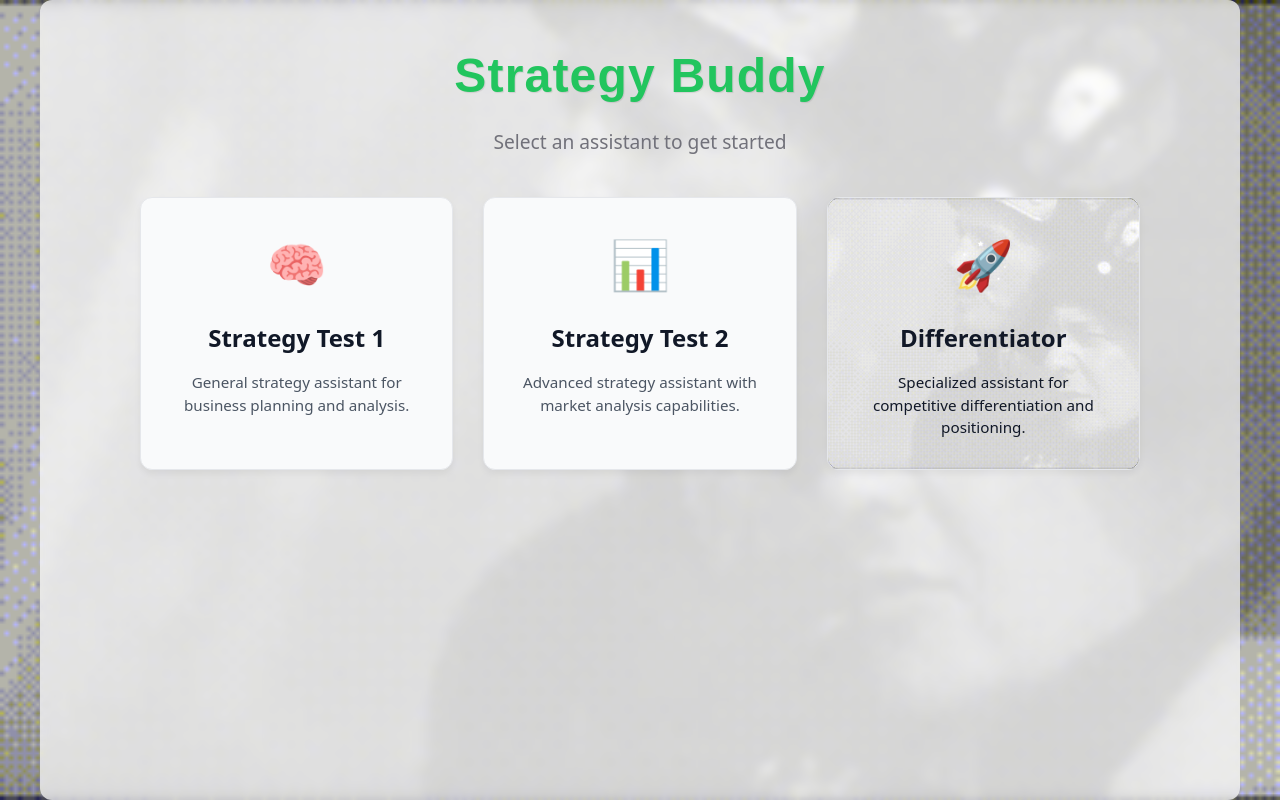
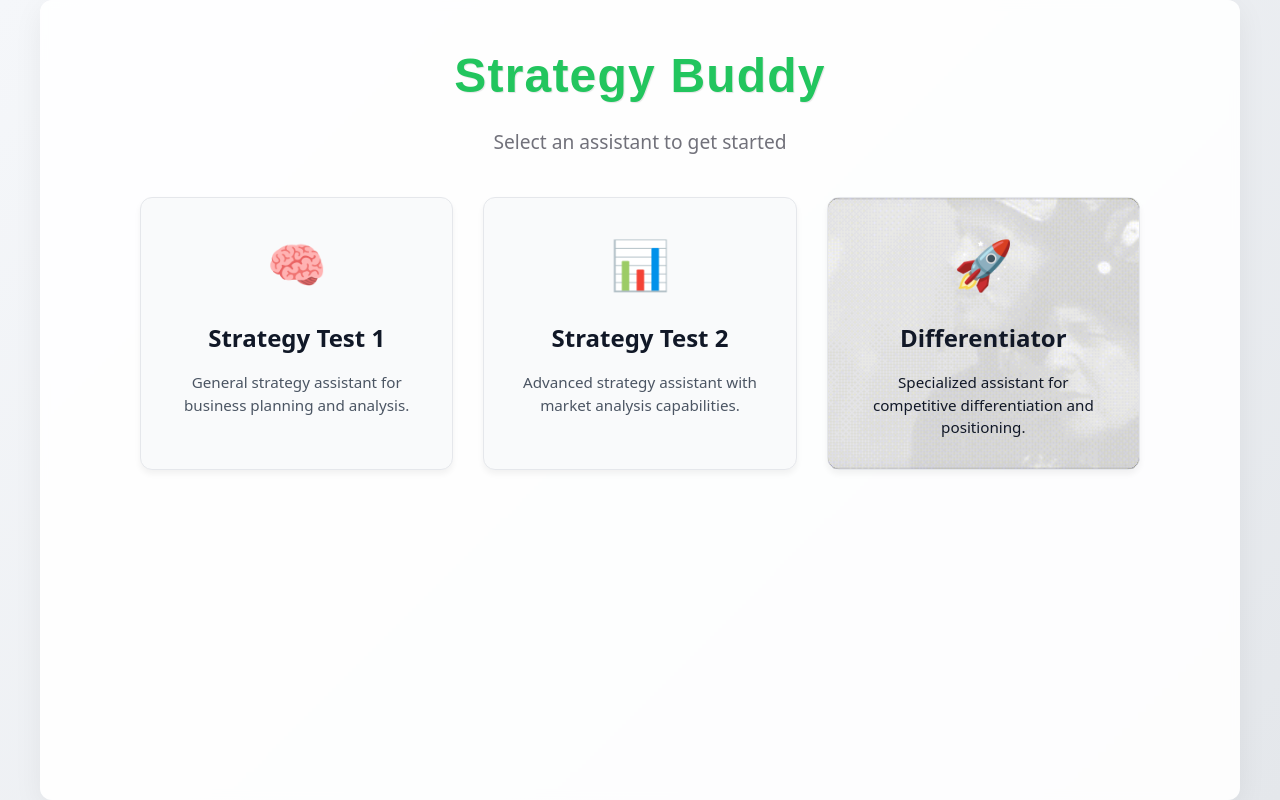
Before and after one commit to QuinnRhodes/strategy-buddy, a React (Vite) app: page / in a window 1280 px wide. Built offline with nearby package versions, Linux system fonts and the light colour scheme; no server answers.

Commit message:
Replace animated GIF background with static gradient on homepage

```diff
--- a/src/styles/HomePage.css
+++ b/src/styles/HomePage.css
@@ -1,8 +1,10 @@
+/* Homepage with static background instead of animated GIF */
 body, #root {
   min-height: 100vh;
   margin: 0;
   padding: 0;
-  background: url('/background.gif') no-repeat center center fixed;
+  /* Replacing GIF background with a clean gradient background */
+  background: linear-gradient(135deg, #f5f7fa 0%, #e4e7eb 100%);
   background-size: cover;
 }
 
@@ -14,9 +16,10 @@ body, #root {
   display: flex;
   flex-direction: column;
   align-items: center;
-  background: rgba(255, 255, 255, 0.7);
+  background: rgba(255, 255, 255, 0.9);
   backdrop-filter: blur(4px);
   border-radius: 12px;
+  box-shadow: 0 8px 30px rgba(0, 0, 0, 0.06);
 }
 
 .home-header {
```
